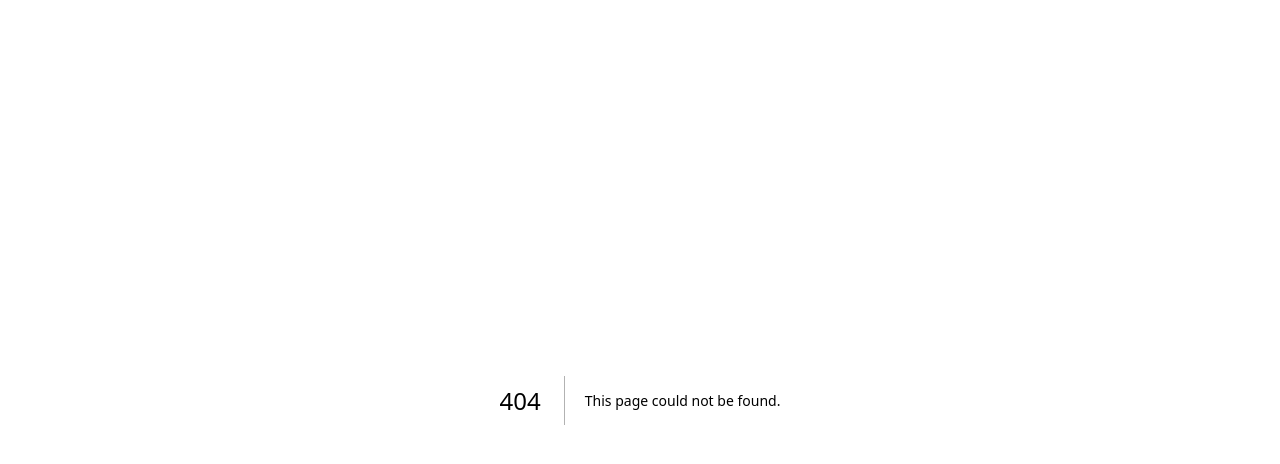
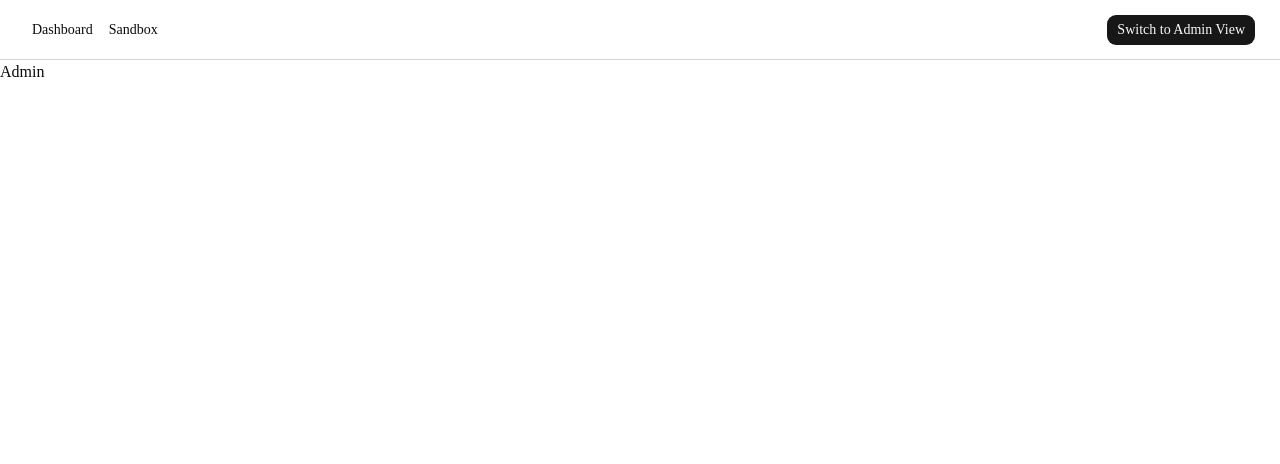
Before and after one commit to UVU-Autograder/autograder_v1, a Next.js app in the folder frontend-temporary/: page /admin in a window 1280 px wide. Before the commit this address had no page. Shown: the top 464 px of the page. Built offline with nearby package versions, Linux system fonts and the light colour scheme.

Commit message:
Add navbar with dashboard, admin, and assignment links

```diff
--- /dev/null
+++ b/frontend-temporary/app/admin/page.tsx
@@ -0,0 +1,11 @@
+interface NavbarProps {
+  role: "admin" | "student";
+}
+
+export default function Navbar ({role} : NavbarProps) {
+    return (
+    <div>
+        <h1>Admin</h1>
+    </div>
+    )
+}
--- a/frontend-temporary/app/courses/[courseId]/assignments/[assignmentId]/page.tsx
+++ b/frontend-temporary/app/courses/[courseId]/assignments/[assignmentId]/page.tsx
@@ -15,7 +15,7 @@
     return (
         <AssignmentFileProvider>
         <SidebarProvider className="h-svh min-h-0">
-            <AssignmentSidebar assignment={assignment} courseId={courseId} />
+            <AssignmentSidebar assignment={assignment} courseId={courseId} className="mt-15" />
             <SidebarInset className="min-h-0 flex-1 overflow-hidden">
                 <AssignmentsPage
                   courseId={courseId}
--- a/frontend-temporary/app/layout.tsx
+++ b/frontend-temporary/app/layout.tsx
@@ -1,5 +1,6 @@
 import type { Metadata } from "next";
 import { Geist, Geist_Mono } from "next/font/google";
+import Navbar from "../components/navbar";
 import "./globals.css";
 
 const geistSans = Geist({
@@ -27,7 +28,7 @@
       lang="en"
       className={`${geistSans.variable} ${geistMono.variable} h-full antialiased`}
     >
-      <body className="min-h-full flex flex-col">{children}</body>
+      <body className="min-h-full flex flex-col"><Navbar />{children}</body>
     </html>
   );
 }
--- /dev/null
+++ b/frontend-temporary/components/navbar.tsx
@@ -0,0 +1,45 @@
+"use client";
+
+import {
+  NavigationMenu,
+  NavigationMenuItem,
+  NavigationMenuLink,
+  NavigationMenuList,
+} from "@/components/ui/navigation-menu"
+import { Button } from "@/components/ui/button";
+import { useState } from "react";
+
+export default function Navbar() {
+  const [role, setRole] = useState<"admin" | "student">("student");
+  const switchRole = () => {
+    const newRole = role === "student" ? "admin" : "student";
+    setRole(newRole);
+    localStorage.setItem("role", newRole);
+  };
+    return (
+      <div className="sticky top-0 z-50 flex h-15 w-full items-center justify-between border-b border-gray-300 bg-background px-6">
+        <NavigationMenu>
+          <NavigationMenuList>
+            <NavigationMenuItem>
+              <NavigationMenuLink href={`/courses`}>
+                Dashboard
+              </NavigationMenuLink>
+            </NavigationMenuItem>
+            <NavigationMenuItem className={role == "student" ? "hidden" : ""}>
+              <NavigationMenuLink href={`/admin`}>
+                Admin
+              </NavigationMenuLink>
+            </NavigationMenuItem>
+            <NavigationMenuItem className={role == "student" ? "" : "hidden"}>
+              <NavigationMenuLink href={`/courses/cs1400/assignments/`}>
+                Sandbox
+              </NavigationMenuLink>
+            </NavigationMenuItem>
+          </NavigationMenuList>
+        </NavigationMenu>
+        <Button onClick={switchRole} className="shrink-0">
+          {role == "student" ? "Switch to Admin View" : "Switch to Student View"}
+        </Button>
+      </div>
+    )
+}
--- /dev/null
+++ b/frontend-temporary/components/ui/navigation-menu.tsx
@@ -0,0 +1,164 @@
+import * as React from "react"
+import { cva } from "class-variance-authority"
+import { NavigationMenu as NavigationMenuPrimitive } from "radix-ui"
+
+import { cn } from "@/lib/utils"
+import { ChevronDownIcon } from "lucide-react"
+
+function NavigationMenu({
+  className,
+  children,
+  viewport = true,
+  ...props
+}: React.ComponentProps<typeof NavigationMenuPrimitive.Root> & {
+  viewport?: boolean
+}) {
+  return (
+    <NavigationMenuPrimitive.Root
+      data-slot="navigation-menu"
+      data-viewport={viewport}
+      className={cn(
+        "group/navigation-menu relative flex max-w-max flex-1 items-center justify-center",
+        className
+      )}
+      {...props}
+    >
+      {children}
+      {viewport && <NavigationMenuViewport />}
+    </NavigationMenuPrimitive.Root>
+  )
+}
+
+function NavigationMenuList({
+  className,
+  ...props
+}: React.ComponentProps<typeof NavigationMenuPrimitive.List>) {
+  return (
+    <NavigationMenuPrimitive.List
+      data-slot="navigation-menu-list"
+      className={cn(
+        "group flex flex-1 list-none items-center justify-center gap-0",
+        className
+      )}
+      {...props}
+    />
+  )
+}
+
+function NavigationMenuItem({
+  className,
+  ...props
+}: React.ComponentProps<typeof NavigationMenuPrimitive.Item>) {
+  return (
+    <NavigationMenuPrimitive.Item
+      data-slot="navigation-menu-item"
+      className={cn("relative", className)}
+      {...props}
+    />
+  )
+}
+
+const navigationMenuTriggerStyle = cva(
+  "group/navigation-menu-trigger inline-flex h-9 w-max items-center justify-center rounded-lg px-2.5 py-1.5 text-sm font-medium transition-all outline-none hover:bg-muted focus:bg-muted focus-visible:ring-3 focus-visible:ring-ring/50 focus-visible:outline-1 disabled:pointer-events-none disabled:opacity-50 data-popup-open:bg-muted/50 data-popup-open:hover:bg-muted data-open:bg-muted/50 data-open:hover:bg-muted data-open:focus:bg-muted"
+)
+
+function NavigationMenuTrigger({
+  className,
+  children,
+  ...props
+}: React.ComponentProps<typeof NavigationMenuPrimitive.Trigger>) {
+  return (
+    <NavigationMenuPrimitive.Trigger
+      data-slot="navigation-menu-trigger"
+      className={cn(navigationMenuTriggerStyle(), "group", className)}
+      {...props}
+    >
+      {children}{" "}
+      <ChevronDownIcon className="relative top-px ml-1 size-3 transition duration-300 group-data-popup-open/navigation-menu-trigger:rotate-180 group-data-open/navigation-menu-trigger:rotate-180" aria-hidden="true" />
+    </NavigationMenuPrimitive.Trigger>
+  )
+}
+
+function NavigationMenuContent({
+  className,
+  ...props
+}: React.ComponentProps<typeof NavigationMenuPrimitive.Content>) {
+  return (
+    <NavigationMenuPrimitive.Content
+      data-slot="navigation-menu-content"
+      className={cn(
+        "top-0 left-0 w-full p-1 ease-[cubic-bezier(0.22,1,0.36,1)] group-data-[viewport=false]/navigation-menu:top-full group-data-[viewport=false]/navigation-menu:mt-1.5 group-data-[viewport=false]/navigation-menu:overflow-hidden group-data-[viewport=false]/navigation-menu:rounded-lg group-data-[viewport=false]/navigation-menu:bg-popover group-data-[viewport=false]/navigation-menu:text-popover-foreground group-data-[viewport=false]/navigation-menu:shadow group-data-[viewport=false]/navigation-menu:ring-1 group-data-[viewport=false]/navigation-menu:ring-foreground/10 group-data-[viewport=false]/navigation-menu:duration-300 data-[motion=from-end]:slide-in-from-right-52 data-[motion=from-start]:slide-in-from-left-52 data-[motion=to-end]:slide-out-to-right-52 data-[motion=to-start]:slide-out-to-left-52 data-[motion^=from-]:animate-in data-[motion^=from-]:fade-in data-[motion^=to-]:animate-out data-[motion^=to-]:fade-out **:data-[slot=navigation-menu-link]:focus:ring-0 **:data-[slot=navigation-menu-link]:focus:outline-none md:absolute md:w-auto group-data-[viewport=false]/navigation-menu:data-open:animate-in group-data-[viewport=false]/navigation-menu:data-open:fade-in-0 group-data-[viewport=false]/navigation-menu:data-open:zoom-in-95 group-data-[viewport=false]/navigation-menu:data-closed:animate-out group-data-[viewport=false]/navigation-menu:data-closed:fade-out-0 group-data-[viewport=false]/navigation-menu:data-closed:zoom-out-95",
+        className
+      )}
+      {...props}
+    />
+  )
+}
+
+function NavigationMenuViewport({
+  className,
+  ...props
+}: React.ComponentProps<typeof NavigationMenuPrimitive.Viewport>) {
+  return (
+    <div
+      className={cn(
+        "absolute top-full left-0 isolate z-50 flex justify-center"
+      )}
+    >
+      <NavigationMenuPrimitive.Viewport
+        data-slot="navigation-menu-viewport"
+        className={cn(
+          "origin-top-center relative mt-1.5 h-(--radix-navigation-menu-viewport-height) w-full overflow-hidden rounded-lg bg-popover text-popover-foreground shadow ring-1 ring-foreground/10 duration-100 md:w-(--radix-navigation-menu-viewport-width) data-open:animate-in data-open:zoom-in-90 data-closed:animate-out data-closed:zoom-out-90",
+          className
+        )}
+        {...props}
+      />
+    </div>
+  )
+}
+
+function NavigationMenuLink({
+  className,
+  ...props
+}: React.ComponentProps<typeof NavigationMenuPrimitive.Link>) {
+  return (
+    <NavigationMenuPrimitive.Link
+      data-slot="navigation-menu-link"
+      className={cn(
+        "flex items-center gap-2 rounded-lg p-2 text-sm transition-all outline-none hover:bg-muted focus:bg-muted focus-visible:ring-3 focus-visible:ring-ring/50 focus-visible:outline-1 in-data-[slot=navigation-menu-content]:rounded-md data-active:bg-muted/50 data-active:hover:bg-muted data-active:focus:bg-muted [&_svg:not([class*='size-'])]:size-4",
+        className
+      )}
+      {...props}
+    />
+  )
+}
+
+function NavigationMenuIndicator({
+  className,
+  ...props
+}: React.ComponentProps<typeof NavigationMenuPrimitive.Indicator>) {
+  return (
+    <NavigationMenuPrimitive.Indicator
+      data-slot="navigation-menu-indicator"
+      className={cn(
+        "top-full z-1 flex h-1.5 items-end justify-center overflow-hidden data-[state=hidden]:animate-out data-[state=hidden]:fade-out data-[state=visible]:animate-in data-[state=visible]:fade-in",
+        className
+      )}
+      {...props}
+    >
+      <div className="relative top-[60%] h-2 w-2 rotate-45 rounded-tl-sm bg-border shadow-md" />
+    </NavigationMenuPrimitive.Indicator>
+  )
+}
+
+export {
+  NavigationMenu,
+  NavigationMenuList,
+  NavigationMenuItem,
+  NavigationMenuContent,
+  NavigationMenuTrigger,
+  NavigationMenuLink,
+  NavigationMenuIndicator,
+  NavigationMenuViewport,
+  navigationMenuTriggerStyle,
+}
--- a/frontend-temporary/features/assignments/workspace/sidebar.tsx
+++ b/frontend-temporary/features/assignments/workspace/sidebar.tsx
@@ -19,9 +19,11 @@
 export function AssignmentSidebar({
     assignment,
     courseId,
+    className
 }: {
     assignment: Assignment;
     courseId: string;
+    className: string
 }) {
     const { files, openFileByName, uploadFiles } = useAssignmentFile();
     const workspaceFiles = Object.values(files)
@@ -108,6 +110,6 @@
     }
 
     return (
-        <AppSidebar data={data} />
+        <AppSidebar data={data} className={className} />
     )
 }
--- a/frontend-temporary/package.json
+++ b/frontend-temporary/package.json
@@ -25,6 +25,7 @@
   },
   "devDependencies": {
     "@tailwindcss/postcss": "^4",
+    "@types/jszip": "^3.4.0",
     "@types/node": "^20",
     "@types/react": "^19",
     "@types/react-dom": "^19",
```
Also changed, not shown: 1 other file (tests, documents, lock files or other folders).
